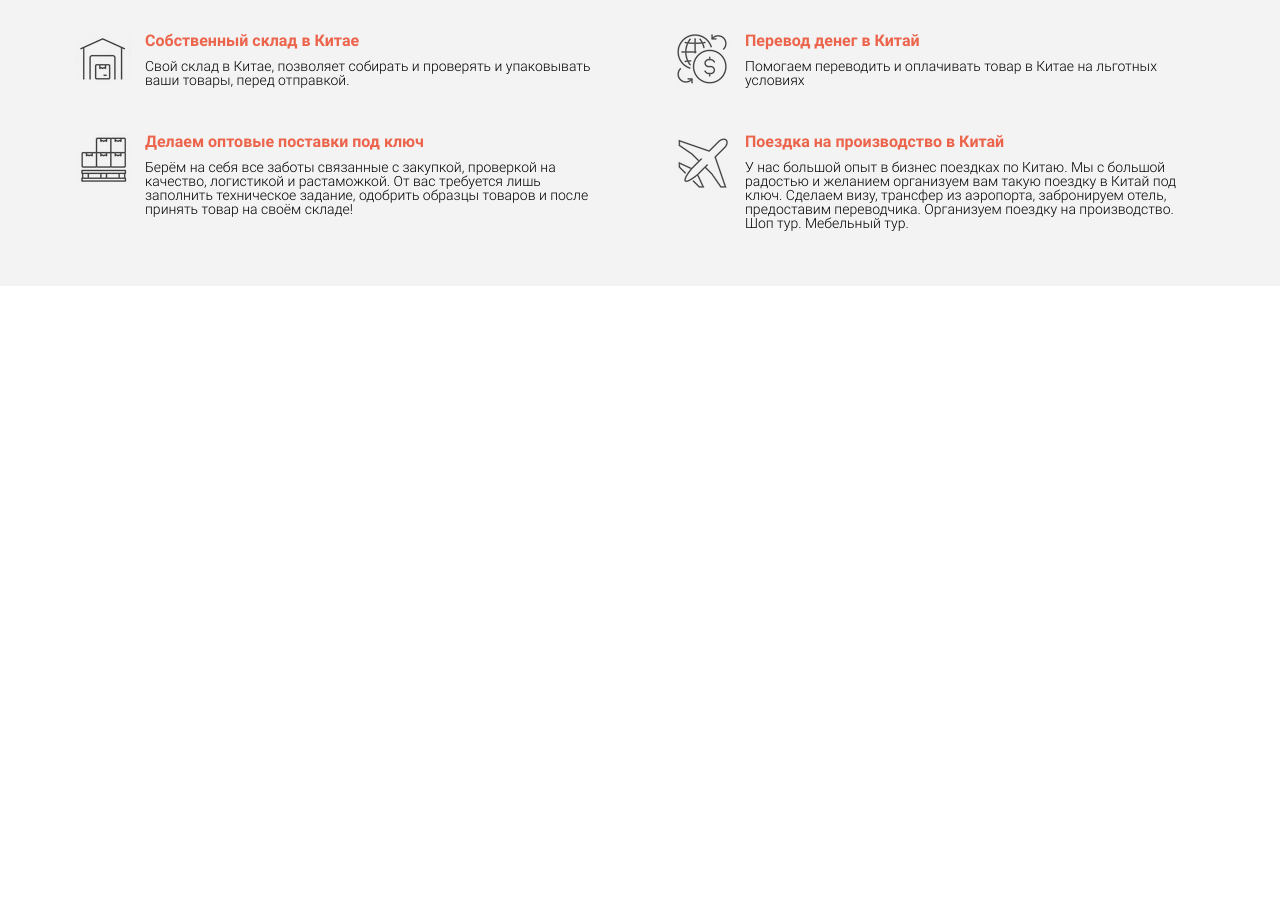
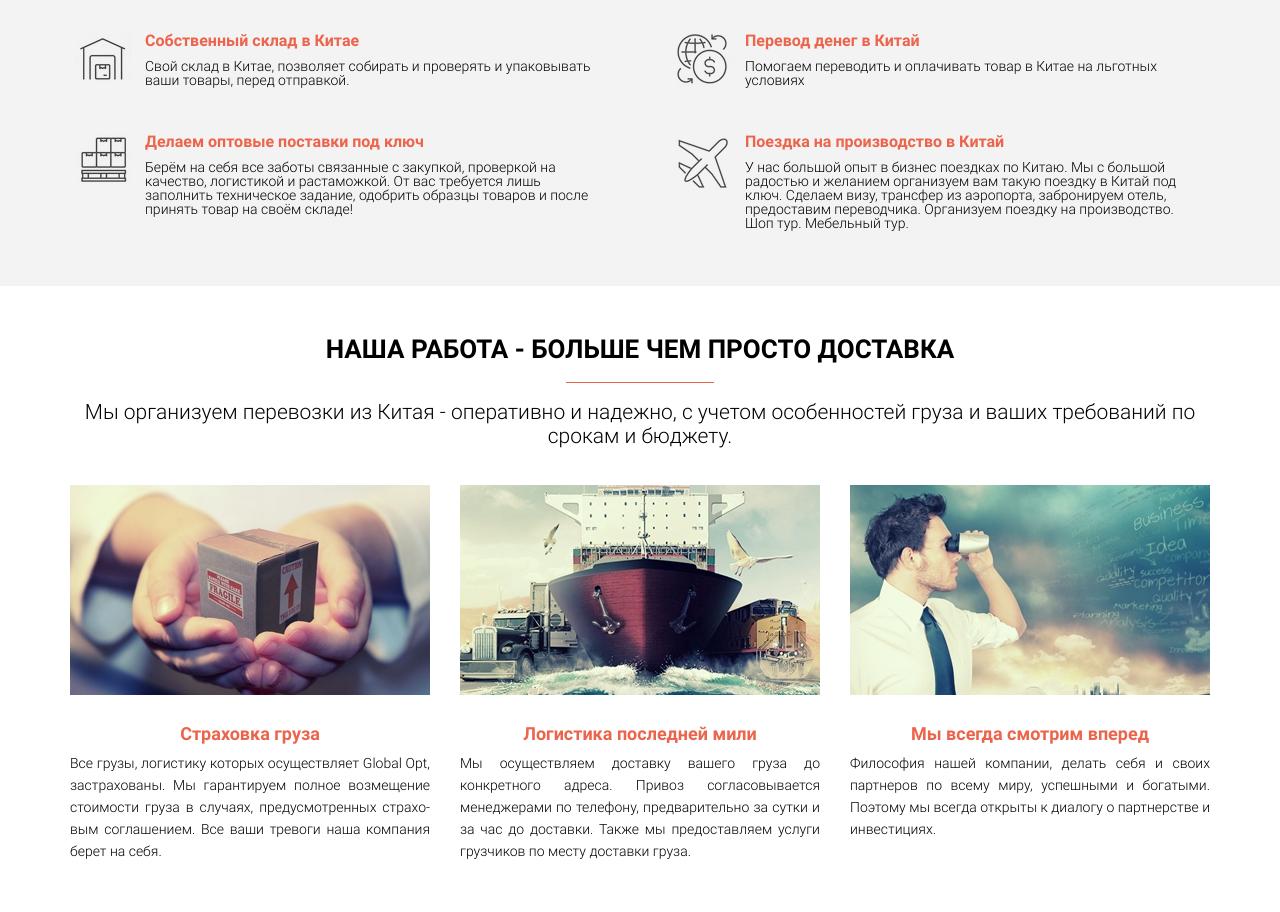
Before and after one commit to woodprop/global-opt, a website: page index.html in a window 1280 px wide. Shown: the part 1058-1970 px from the top of the page. Before the commit the page ends 1344 px from the top, so only its background shows below. Drawn offline with Linux system fonts and the light colour scheme.

Commit message:
work section

```diff
--- a/index.html
+++ b/index.html
@@ -129,5 +129,39 @@
     </div>
 </section>
 
+<section class="work">
+    <div class="container">
+        <h2 class="work_title">Наша работа - больше чем просто доставка</h2>
+        <div class="short-line"></div>
+        <div class="work_subtitle">Мы организуем перевозки из Китая - оперативно и надежно, с учетом особенностей груза
+            и ваших требований по срокам и бюджету.</div>
+        <div class="work_wrapper">
+            <div class="work_item">
+                <div class="image-container"><img src="images/insurance.jpg" alt="insurance"></div>
+                <div class="work_item_text"><span>Страховка груза</span>
+                    Все грузы, логистику которых осуществляет Global Opt, застрахованы. Мы гарантируем полное
+                    возмещение стоимости груза в случаях, предусмотренных страхо- вым соглашением. Все ваши тревоги
+                    наша компания берет на себя.
+                </div>
+            </div>
+            <div class="work_item">
+                <div class="image-container"><img src="images/logistics.jpg" alt="logistics"></div>
+                <div class="work_item_text"><span>Логистика последней мили</span>
+                    Мы осуществляем доставку вашего груза до конкретного адреса. Привоз согласовывается менеджерами
+                    по телефону, предварительно за сутки и за час до доставки. Также мы предоставляем услуги грузчиков
+                    по месту доставки груза.
+                </div>
+            </div>
+            <div class="work_item">
+                <div class="image-container"><img src="images/looking-forward.jpg" alt="look forward"></div>
+                <div class="work_item_text"><span>Мы всегда смотрим вперед</span>
+                    Философия нашей компании, делать себя и своих партнеров по всему миру, успешными и богатыми.
+                    Поэтому мы всегда открыты к диалогу о партнерстве и инвестициях.
+                </div>
+            </div>
+        </div>
+    </div>
+</section>
+
 </body>
 </html>
--- a/sass/base/_general.sass
+++ b/sass/base/_general.sass
@@ -10,3 +10,9 @@ html
   margin: 0 auto
   position: relative
   width: 1140px
+
+.short-line
+  margin: 20px auto 17px auto
+  width: 148px
+  height: 1px
+  background: $color-orange
--- /dev/null
+++ b/sass/blocks/_work.sass
@@ -0,0 +1,36 @@
+.work
+  text-align: center
+  padding: 50px 0
+  &_title
+    font-size: 26px
+    font-weight: 700
+    text-transform: uppercase
+  &_subtitle
+    font-size: 21px
+    font-weight: 300
+    line-height: 24px
+  &_wrapper
+    margin-top: 37px
+    display: flex
+    justify-content: space-between
+  &_item
+    width: 360px
+    .image-container
+      max-width: 360px
+      max-height: 210px
+      img
+        max-width: 100%
+        max-height: 100%
+    &_text
+      margin-top: 28px
+      font-size: 14px
+      font-weight: 300
+      line-height: 22px
+      text-align: justify
+      span
+        margin-bottom: 7px
+        display: block
+        color: $color-orange
+        font-size: 18px
+        font-weight: 700
+        text-align: center
--- a/sass/style.sass
+++ b/sass/style.sass
@@ -7,3 +7,4 @@
 
 @import "blocks/promo"
 @import "blocks/advantages"
+@import "blocks/work"
```
Also changed, not shown: css/style.min.css.
